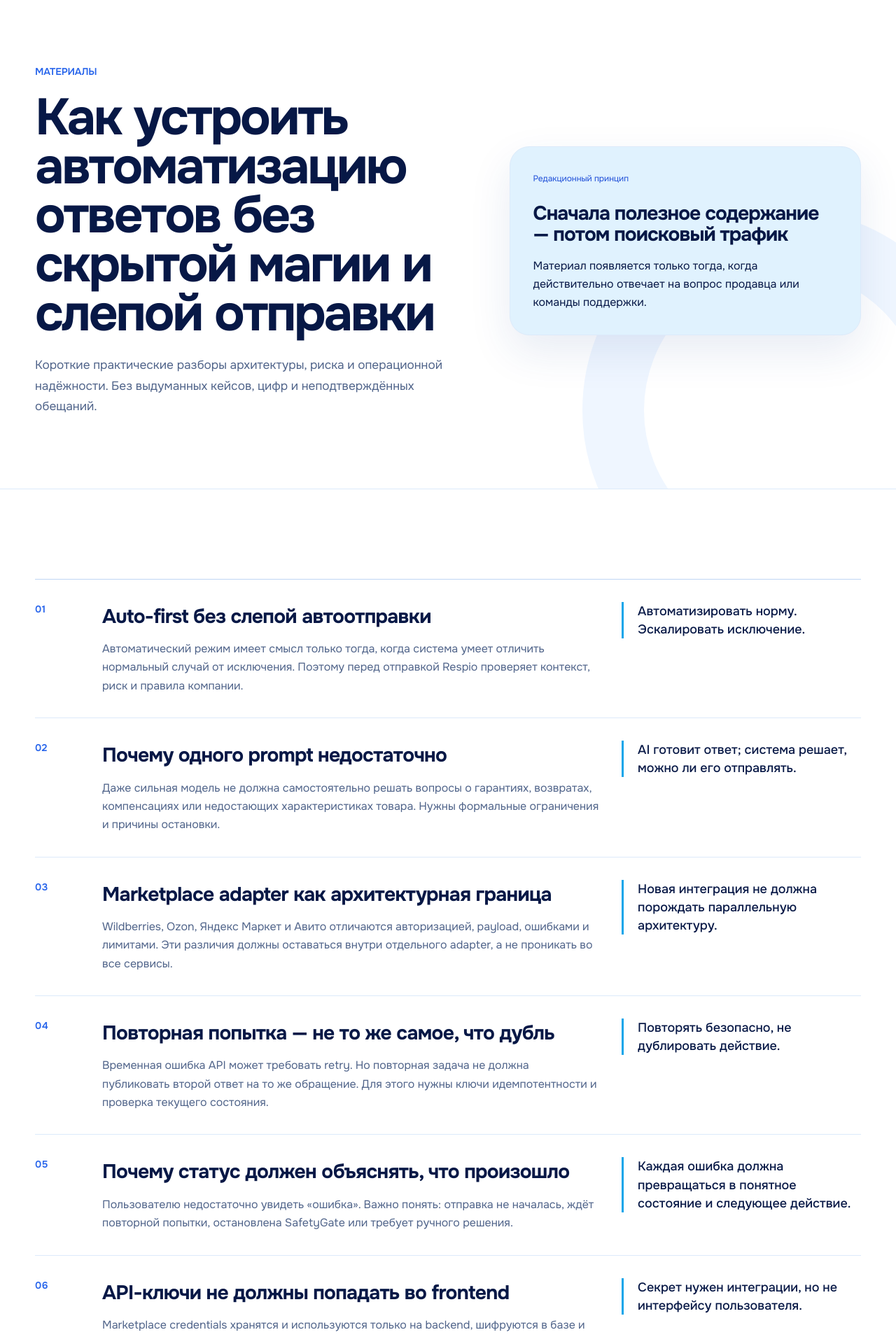
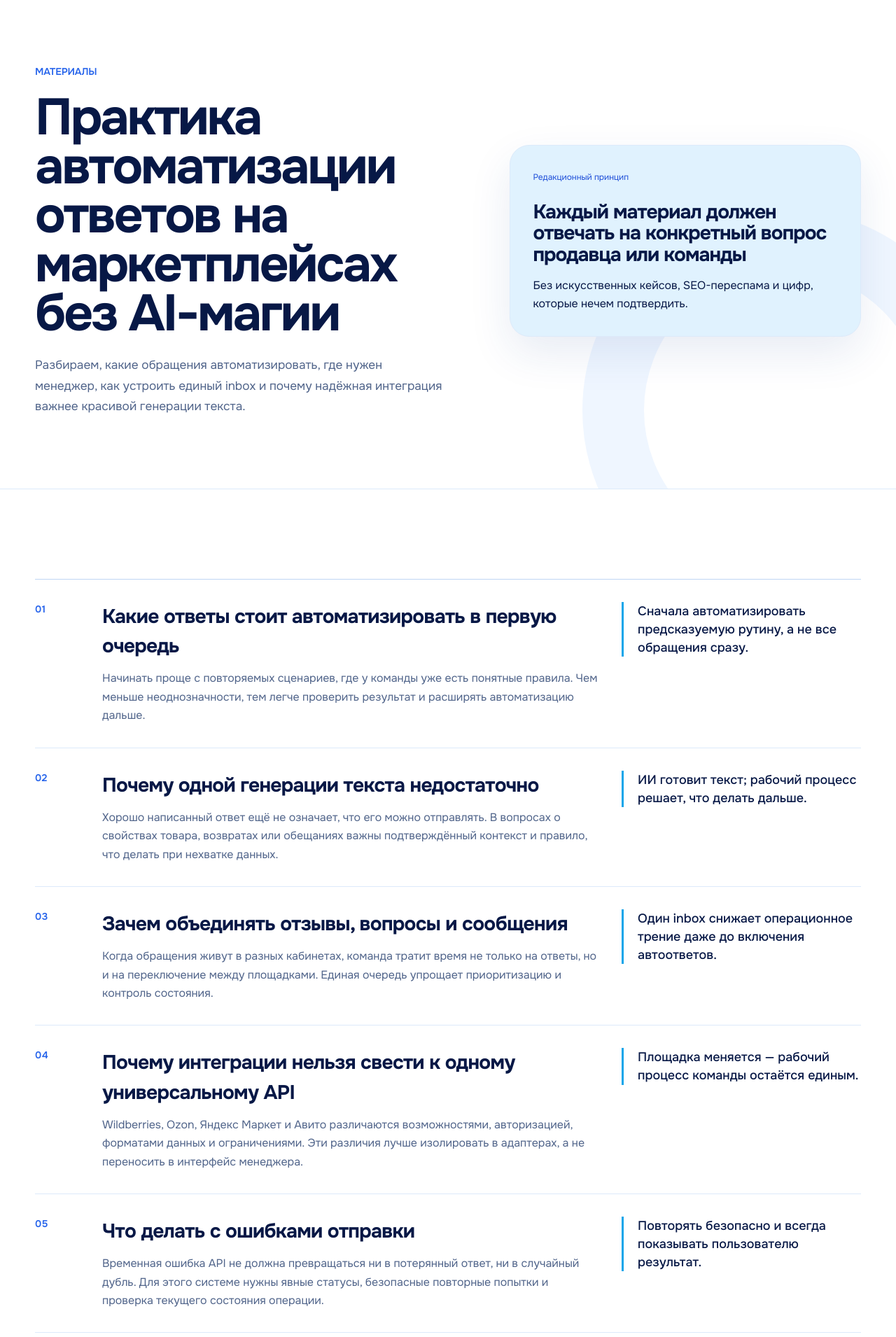
Before and after one commit to fedorovich-web/mpreply, a Next.js app in the folder apps/web/: page /resources in a window 1280 px wide. Shown: the part 100-2010 px from the top of the page at 70% size. Built offline with nearby package versions, Linux system fonts and the light colour scheme; no server answers.

Commit message:
feat: rewrite resources page for MPReply editorial SEO

```diff
--- a/apps/web/app/resources/page.tsx
+++ b/apps/web/app/resources/page.tsx
@@ -4,48 +4,48 @@ import { PublicShell } from "../../components/public-site/PublicShell";
 import { createPageMetadata } from "../../lib/seo";
 
 export const metadata: Metadata = createPageMetadata({
-  title: "Материалы Respio об автоматизации отзывов и вопросов",
+  title: "Материалы об автоответах, отзывах и ИИ для маркетплейсов",
   description:
-    "Краткие практические разборы Respio: auto-first, SafetyGate, marketplace adapters, повторные попытки, идемпотентность и защита API-ключей.",
+    "Практические материалы MPReply об автоматизации отзывов, вопросов и сообщений покупателей, ИИ-ответах, контроле автоотправки и интеграциях маркетплейсов.",
   path: "/resources",
 });
 
 const notes = [
   {
     number: "01",
-    title: "Auto-first без слепой автоотправки",
-    text: "Автоматический режим имеет смысл только тогда, когда система умеет отличить нормальный случай от исключения. Поэтому перед отправкой Respio проверяет контекст, риск и правила компании.",
-    takeaway: "Автоматизировать норму. Эскалировать исключение.",
+    title: "Какие ответы стоит автоматизировать в первую очередь",
+    text: "Начинать проще с повторяемых сценариев, где у команды уже есть понятные правила. Чем меньше неоднозначности, тем легче проверить результат и расширять автоматизацию дальше.",
+    takeaway: "Сначала автоматизировать предсказуемую рутину, а не все обращения сразу.",
   },
   {
     number: "02",
-    title: "Почему одного prompt недостаточно",
-    text: "Даже сильная модель не должна самостоятельно решать вопросы о гарантиях, возвратах, компенсациях или недостающих характеристиках товара. Нужны формальные ограничения и причины остановки.",
-    takeaway: "AI готовит ответ; система решает, можно ли его отправлять.",
+    title: "Почему одной генерации текста недостаточно",
+    text: "Хорошо написанный ответ ещё не означает, что его можно отправлять. В вопросах о свойствах товара, возвратах или обещаниях важны подтверждённый контекст и правило, что делать при нехватке данных.",
+    takeaway: "ИИ готовит текст; рабочий процесс решает, что делать дальше.",
   },
   {
     number: "03",
-    title: "Marketplace adapter как архитектурная граница",
-    text: "Wildberries, Ozon, Яндекс Маркет и Авито отличаются авторизацией, payload, ошибками и лимитами. Эти различия должны оставаться внутри отдельного adapter, а не проникать во все сервисы.",
-    takeaway: "Новая интеграция не должна порождать параллельную архитектуру.",
+    title: "Зачем объединять отзывы, вопросы и сообщения",
+    text: "Когда обращения живут в разных кабинетах, команда тратит время не только на ответы, но и на переключение между площадками. Единая очередь упрощает приоритизацию и контроль состояния.",
+    takeaway: "Один inbox снижает операционное трение даже до включения автоответов.",
   },
   {
     number: "04",
-    title: "Повторная попытка — не то же самое, что дубль",
-    text: "Временная ошибка API может требовать retry. Но повторная задача не должна публиковать второй ответ на то же обращение. Для этого нужны ключи идемпотентности и проверка текущего состояния.",
-    takeaway: "Повторять безопасно, не дублировать действие.",
+    title: "Почему интеграции нельзя свести к одному универсальному API",
+    text: "Wildberries, Ozon, Яндекс Маркет и Авито различаются возможностями, авторизацией, форматами данных и ограничениями. Эти различия лучше изолировать в адаптерах, а не переносить в интерфейс менеджера.",
+    takeaway: "Площадка меняется — рабочий процесс команды остаётся единым.",
   },
   {
     number: "05",
-    title: "Почему статус должен объяснять, что произошло",
-    text: "Пользователю недостаточно увидеть «ошибка». Важно понять: отправка не началась, ждёт повторной попытки, остановлена SafetyGate или требует ручного решения.",
-    takeaway: "Каждая ошибка должна превращаться в понятное состояние и следующее действие.",
+    title: "Что делать с ошибками отправки",
+    text: "Временная ошибка API не должна превращаться ни в потерянный ответ, ни в случайный дубль. Для этого системе нужны явные статусы, безопасные повторные попытки и проверка текущего состояния операции.",
+    takeaway: "Повторять безопасно и всегда показывать пользователю результат.",
   },
   {
     number: "06",
-    title: "API-ключи не должны попадать во frontend",
-    text: "Marketplace credentials хранятся и используются только на backend, шифруются в базе и не возвращаются в обычные API-ответы или логи в открытом виде.",
-    takeaway: "Секрет нужен интеграции, но не интерфейсу пользователя.",
+    title: "Как хранить API-ключи маркетплейсов",
+    text: "Credentials должны использоваться только на backend, храниться в защищённом виде и не попадать в обычные frontend-ответы или логи. Это базовая граница безопасности любой marketplace-интеграции.",
+    takeaway: "Секрет нужен интеграции, но не пользовательскому интерфейсу.",
   },
 ];
 
@@ -56,16 +56,16 @@ export default function ResourcesPage() {
         <div className="public-container public-subhero-grid">
           <div className="public-subhero-copy">
             <p className="eyebrow">Материалы</p>
-            <h1>Как устроить автоматизацию ответов без скрытой магии и слепой отправки</h1>
+            <h1>Практика автоматизации ответов на маркетплейсах без AI-магии</h1>
             <p className="public-lead">
-              Короткие практические разборы архитектуры, риска и операционной надёжности. Без выдуманных кейсов, цифр и неподтверждённых обещаний.
+              Разбираем, какие обращения автоматизировать, где нужен менеджер, как устроить единый inbox и почему надёжная интеграция важнее красивой генерации текста.
             </p>
           </div>
 
           <aside className="resource-intro-panel">
             <span className="panel-kicker">Редакционный принцип</span>
-            <strong>Сначала полезное содержание — потом поисковый трафик</strong>
-            <p>Материал появляется только тогда, когда действительно отвечает на вопрос продавца или команды поддержки.</p>
+            <strong>Каждый материал должен отвечать на конкретный вопрос продавца или команды</strong>
+            <p>Без искусственных кейсов, SEO-переспама и цифр, которые нечем подтвердить.</p>
           </aside>
         </div>
       </section>
```
